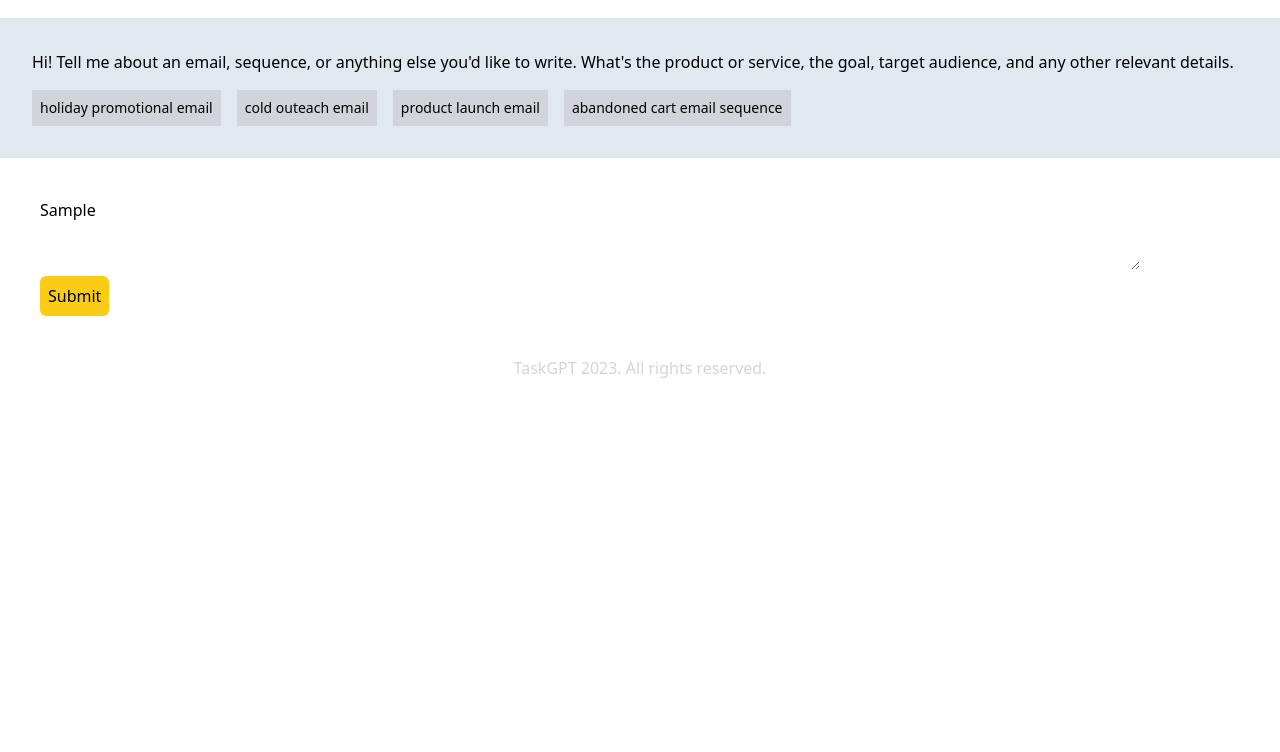
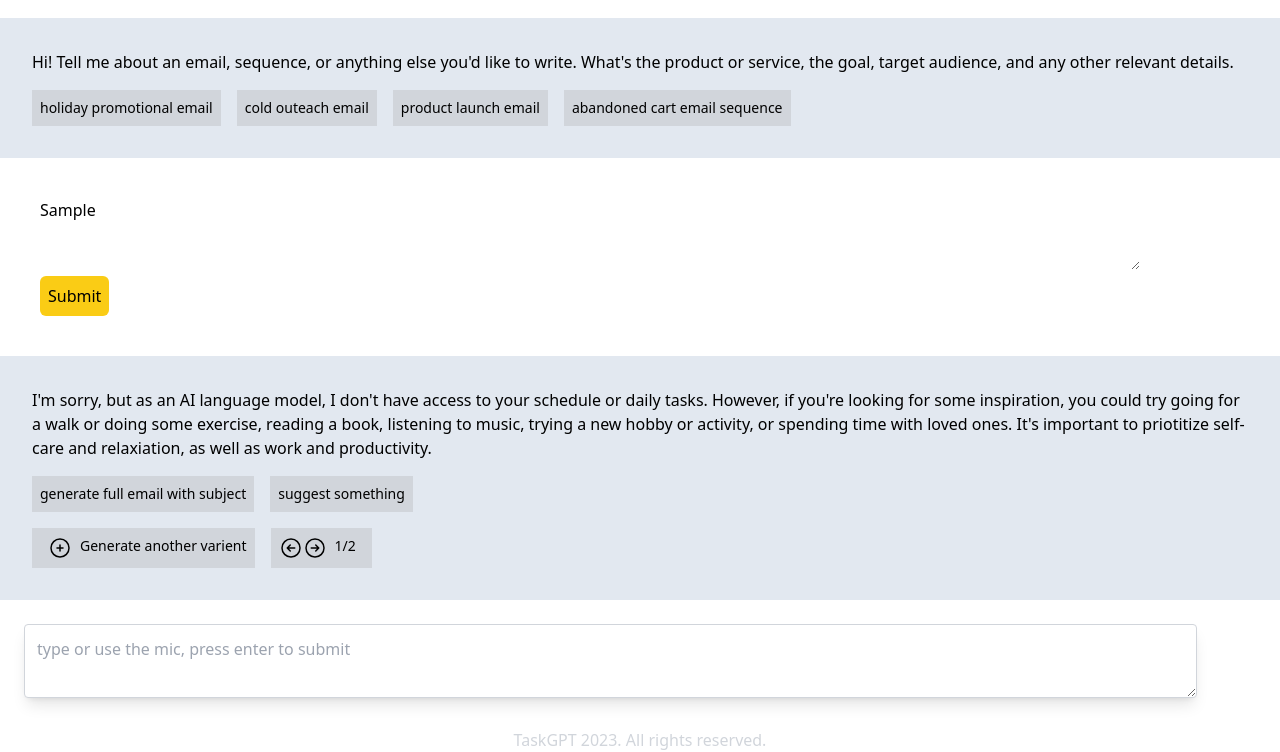
Before and after one commit to priyulau/task-gpt, a website: page index.html in a window 1280 px wide. Both pictures are taken after typing "Sample" into the empty fields and a click on the button "Submit". Shown: the part 86-838 px from the top of the page. Before the commit the page ends 800 px from the top, so only its background shows below. Drawn offline with Linux system fonts and the light colour scheme.

Commit message:
updated with main branch

```diff
--- a/app.js
+++ b/app.js
@@ -7,25 +7,110 @@ const taskPrompt = document.getElementById("task-prompt");
 const taskPromptResultEl = document.getElementById("task-prompt-result");
 
 //create event handlers with console.log so that when you click, a message prints out in the console
-promoBtn.addEventListener("click",
-    function () {
-        console.log("you clicked the promotional email button!")
-    });
+promoBtn.addEventListener("click", function () {
+  console.log("you clicked the promotional email button!");
+});
 
-coldBtn.addEventListener("click",
-    function () {
-        console.log("you clicked the cold outreach email button!")
-    });
+coldBtn.addEventListener("click", function () {
+  console.log("you clicked the cold outreach email button!");
+});
 
-//1. define the problem
-//1a. when a user clicks one of my divs
+prodBtn.addEventListener("click", function () {
+  console.log("you clicked the product launch email button!");
+});
 
-const myBtn = "stuff";
-const myName = "Priscilla Lau";
-const myNumber = "34";
+abandBtn.addEventListener("click", function () {
+  console.log("you clicked the abandoned cart email sequence button!");
+});
 
-// variable called "myBtn" that has "stuff"
+//this pulls the HTML based on defined variables above and prints into console
+console.log(taskPrompt);
+console.log(taskPromptResultEl);
 
-console.log(myBtn + myNumber);
+//whe the submit button is clicked, the following will happen and the HTML elements will appear
+taskPrompt.addEventListener("click", function () {
+  console.log("this works on losing focus");
+  console.log(taskPromptResultEl);
+  taskPromptResultEl.innerHTML =
+    //HTML elements taken from index.html that will appear upon the submit button click event
+    `
+        <section class="p-6 bg-slate-200">
+          <p class="m-2">
+            I'm sorry, but as an AI language model, I don't have access to your
+            schedule or daily tasks. However, if you're looking for some
+            inspiration, you could try going for a walk or doing some exercise,
+            reading a book, listening to music, trying a new hobby or activity, or
+            spending time with loved ones. It's important to priotitize self-care
+            and relaxiation, as well as work and productivity.
+          </p>
+          <div class="flex">
+            <!--generate full email button-->
+            <div class="section-btn"><p>generate full email with subject</p></div>
+            <!--suggest something button-->
+            <div class="section-btn"><p>suggest something</p></div>
+          </div>
+          <div class="flex">
+            <!--generate another varient button-->
+            <div class="section-btn flex">
+              <svg
+                xmlns="http://www.w3.org/2000/svg"
+                fill="none"
+                viewBox="0 0 24 24"
+                stroke-width="1.5"
+                stroke="currentColor"
+                class="w-6 h-6 mx-2"
+              >
+                <path
+                  stroke-linecap="round"
+                  stroke-linejoin="round"
+                  d="M12 9v6m3-3H9m12 0a9 9 0 11-18 0 9 9 0 0118 0z"
+                />
+              </svg>
+              <p>Generate another varient</p>
+            </div>
+            <!--two arrows with 1/2 button-->
+            <div class="section-btn flex">
+              <svg
+                xmlns="http://www.w3.org/2000/svg"
+                fill="none"
+                viewBox="0 0 24 24"
+                stroke-width="1.5"
+                stroke="currentColor"
+                class="w-6 h-6"
+              >
+                <path
+                  stroke-linecap="round"
+                  stroke-linejoin="round"
+                  d="M11.25 9l-3 3m0 0l3 3m-3-3h7.5M21 12a9 9 0 11-18 0 9 9 0 0118 0z"
+                />
+              </svg>
+              <svg
+                xmlns="http://www.w3.org/2000/svg"
+                fill="none"
+                viewBox="0 0 24 24"
+                stroke-width="1.5"
+                stroke="currentColor"
+                class="w-6 h-6"
+              >
+                <path
+                  stroke-linecap="round"
+                  stroke-linejoin="round"
+                  d="M12.75 15l3-3m0 0l-3-3m3 3h-7.5M21 12a9 9 0 11-18 0 9 9 0 0118 0z"
+                />
+              </svg>
 
-//1b. I see a pop-up
+              <p class="mx-2">1/2</p>
+            </div>
+          </div>
+        </section>
+        <!--Textbox at the bottom of the page-->
+        <section class="w-full">
+          <textarea
+            name="textbox"
+            rows="2"
+            placeholder="type or use the mic, press enter to submit"
+            class="m-6 p-3 border border-gray-300 rounded shadow-lg w-11/12"
+          ></textarea>
+        </section>
+        `;
+});
```
Also changed, not shown: index.html (line endings or trailing spaces).
